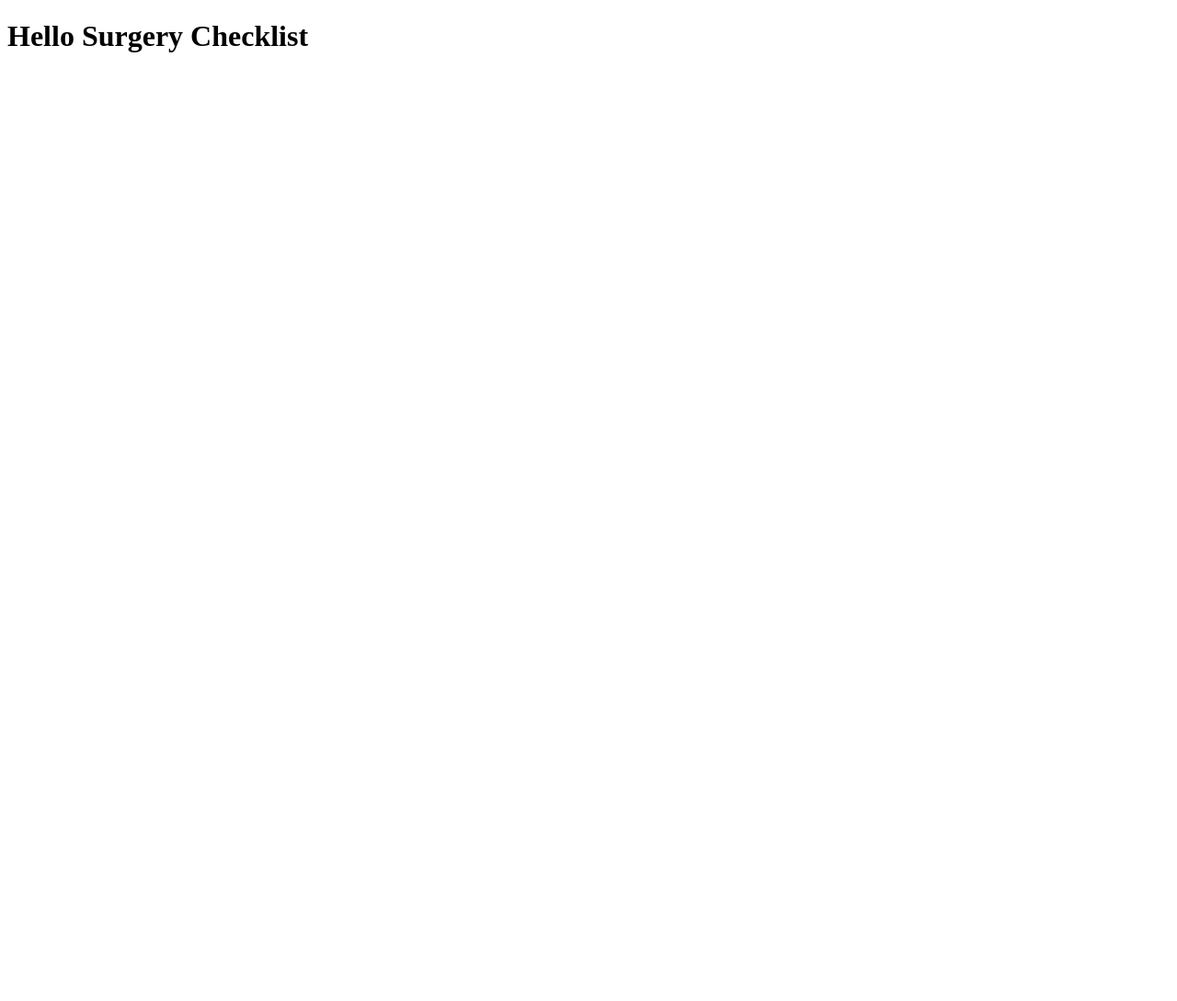
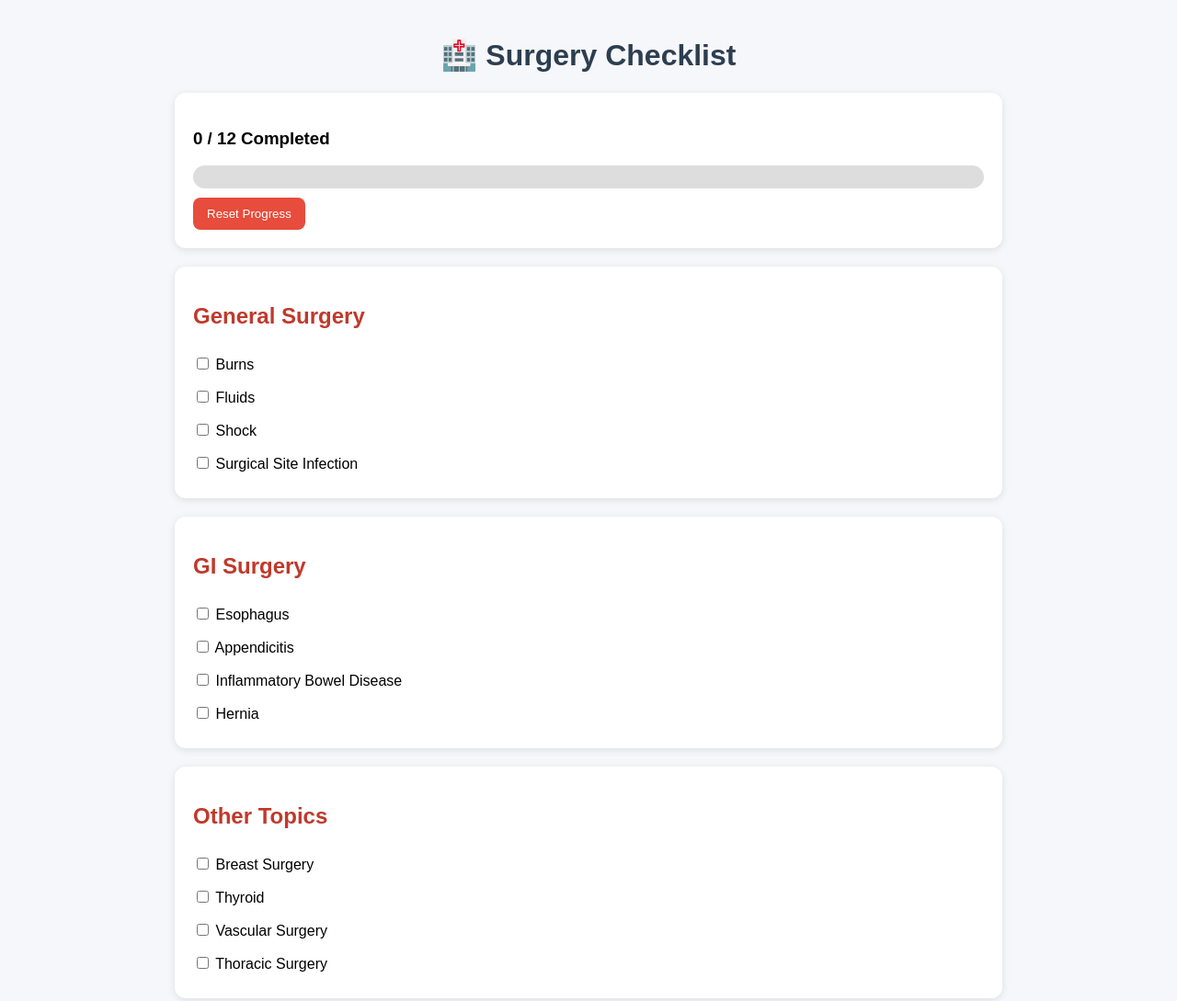
Before and after one commit to karamjk0-creator/Surgery-Checklist, a plain HTML site: page index.html in a window 1280 px wide. Shown: the whole page at 92% size. Before the commit the page ends 800 px from the top, so only its background shows below. Drawn offline with Linux system fonts and the light colour scheme.

Commit message:
Implement surgery checklist with progress tracking
Added a comprehensive surgery checklist with progress tracking and reset functionality.

```diff
--- a/index.html
+++ b/index.html
@@ -1,9 +1,230 @@
 <!DOCTYPE html>
-<html>
+<html lang="en">
 <head>
-<title>Test</title>
+<meta charset="UTF-8">
+<meta name="viewport" content="width=device-width, initial-scale=1.0">
+<title>Surgery Checklist</title>
+
+<style>
+body{
+    font-family:Arial,sans-serif;
+    background:#f5f7fa;
+    margin:0;
+    padding:20px;
+}
+
+.container{
+    max-width:900px;
+    margin:auto;
+}
+
+h1{
+    text-align:center;
+    color:#2c3e50;
+}
+
+.card{
+    background:white;
+    padding:20px;
+    border-radius:12px;
+    margin-bottom:20px;
+    box-shadow:0 2px 8px rgba(0,0,0,.1);
+}
+
+.progress-container{
+    width:100%;
+    background:#ddd;
+    border-radius:20px;
+    overflow:hidden;
+    height:25px;
+}
+
+.progress{
+    height:100%;
+    width:0%;
+    background:#27ae60;
+    transition:.3s;
+}
+
+.section{
+    margin-top:20px;
+}
+
+.section h2{
+    color:#c0392b;
+}
+
+.item{
+    padding:8px 0;
+}
+
+.completed{
+    text-decoration:line-through;
+    color:gray;
+}
+
+button{
+    padding:10px 15px;
+    border:none;
+    border-radius:8px;
+    cursor:pointer;
+    margin-top:10px;
+}
+
+.reset{
+    background:#e74c3c;
+    color:white;
+}
+</style>
 </head>
+
 <body>
-<h1>Hello Surgery Checklist</h1>
+
+<div class="container">
+
+<h1>🏥 Surgery Checklist</h1>
+
+<div class="card">
+<h3 id="counter">0 / 12 Completed</h3>
+
+<div class="progress-container">
+<div class="progress" id="progress"></div>
+</div>
+
+<button class="reset" onclick="resetAll()">
+Reset Progress
+</button>
+</div>
+
+<div class="card section">
+<h2>General Surgery</h2>
+
+<div class="item">
+<input type="checkbox" id="burns">
+<label for="burns">Burns</label>
+</div>
+
+<div class="item">
+<input type="checkbox" id="fluids">
+<label for="fluids">Fluids</label>
+</div>
+
+<div class="item">
+<input type="checkbox" id="shock">
+<label for="shock">Shock</label>
+</div>
+
+<div class="item">
+<input type="checkbox" id="infection">
+<label for="infection">Surgical Site Infection</label>
+</div>
+</div>
+
+<div class="card section">
+<h2>GI Surgery</h2>
+
+<div class="item">
+<input type="checkbox" id="esophagus">
+<label for="esophagus">Esophagus</label>
+</div>
+
+<div class="item">
+<input type="checkbox" id="appendicitis">
+<label for="appendicitis">Appendicitis</label>
+</div>
+
+<div class="item">
+<input type="checkbox" id="ibd">
+<label for="ibd">Inflammatory Bowel Disease</label>
+</div>
+
+<div class="item">
+<input type="checkbox" id="hernia">
+<label for="hernia">Hernia</label>
+</div>
+</div>
+
+<div class="card section">
+<h2>Other Topics</h2>
+
+<div class="item">
+<input type="checkbox" id="breast">
+<label for="breast">Breast Surgery</label>
+</div>
+
+<div class="item">
+<input type="checkbox" id="thyroid">
+<label for="thyroid">Thyroid</label>
+</div>
+
+<div class="item">
+<input type="checkbox" id="vascular">
+<label for="vascular">Vascular Surgery</label>
+</div>
+
+<div class="item">
+<input type="checkbox" id="thoracic">
+<label for="thoracic">Thoracic Surgery</label>
+</div>
+
+</div>
+
+</div>
+
+<script>
+
+const boxes=document.querySelectorAll("input[type=checkbox]");
+
+boxes.forEach(box=>{
+
+box.checked=localStorage.getItem(box.id)==="true";
+
+box.addEventListener("change",()=>{
+
+localStorage.setItem(box.id,box.checked);
+
+update();
+
+});
+
+});
+
+function update(){
+
+let total=boxes.length;
+let checked=0;
+
+boxes.forEach(box=>{
+
+if(box.checked) checked++;
+
+});
+
+document.getElementById("counter").innerText=
+checked+" / "+total+" Completed";
+
+document.getElementById("progress").style.width=
+(checked/total*100)+"%";
+
+}
+
+function resetAll(){
+
+localStorage.clear();
+
+boxes.forEach(box=>{
+
+box.checked=false;
+
+});
+
+update();
+
+}
+
+update();
+
+</script>
+
 </body>
 </html>
```
